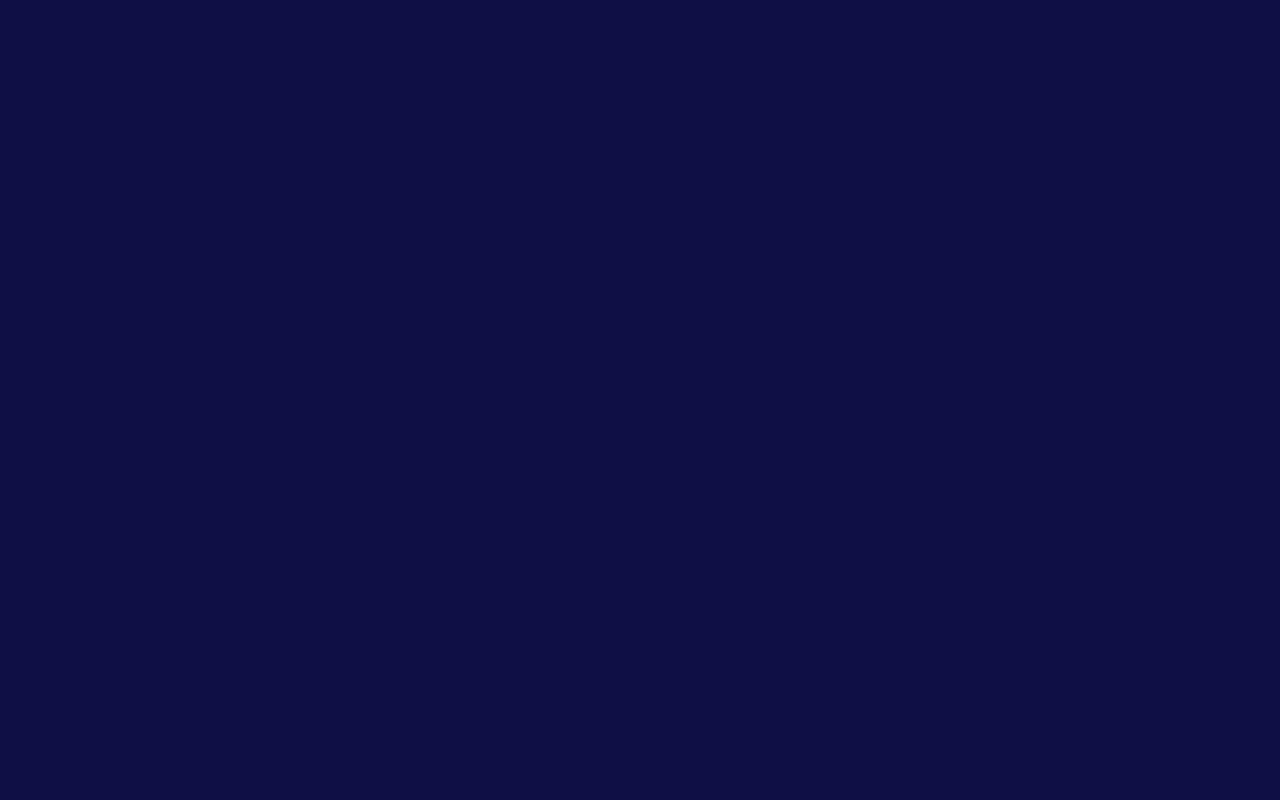
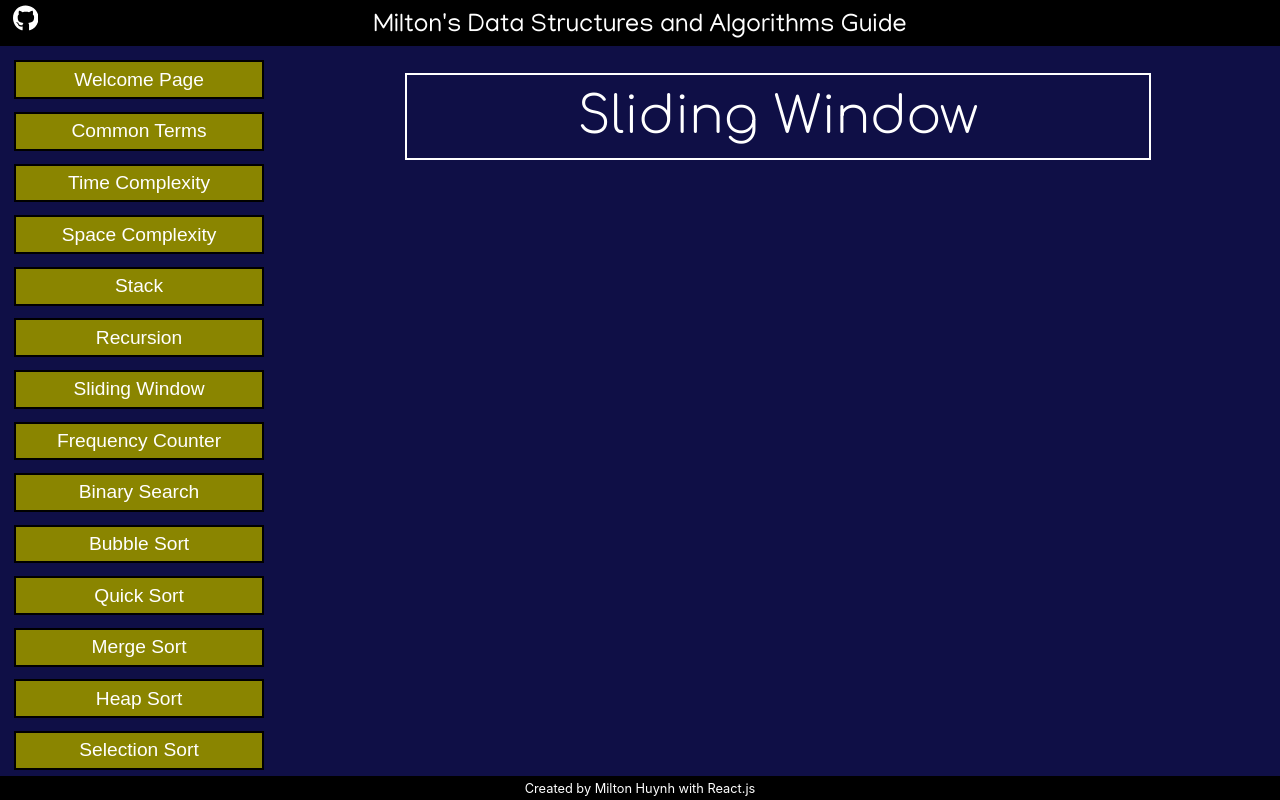
Before and after one commit to miltonhuynh/DSA-guide, a React (Create React App) app in the folder app/: page /DSA-guide/SlidingWindow in a window 1280 px wide. Before the commit this address had no page. Built offline with nearby package versions, Linux system fonts and the light colour scheme; a web font is replaced by a local one.

Commit message:
Added sliding window pattern page

```diff
--- a/app/src/Components/Nav.js
+++ b/app/src/Components/Nav.js
@@ -12,6 +12,7 @@ export default function Nav() {
       <div class="Concept_Links" onClick={() => navigate("SpaceComplexity")}>Space Complexity</div>
       <div class="Concept_Links" onClick={() => navigate("Stack")}>Stack</div>
       <div class="Concept_Links" onClick={() => navigate("Recursion")}>Recursion</div>
+      <div class="Concept_Links" onClick={() => navigate("SlidingWindow")}>Sliding Window</div>
       <div class="Concept_Links" onClick={() => navigate("FrequencyCounter")}>Frequency Counter</div>
       <div class="Concept_Links" onClick={() => navigate("BinarySearch")}>Binary Search</div>
       <div class="Concept_Links"  onClick={() => navigate("BubbleSort")}>Bubble Sort</div>
--- /dev/null
+++ b/app/src/Concepts/SlidingWindow.js
@@ -0,0 +1,9 @@
+import React from 'react'
+
+export default function SlidingWindow() {
+  return (
+    <div class="Concept_page">
+    <div class="Concept_title">Sliding Window</div>
+  </div>
+  )
+}
--- a/app/src/index.js
+++ b/app/src/index.js
@@ -22,6 +22,7 @@ import Definitions from './Concepts/Definitions';
 import SpaceComplexity from './Concepts/SpaceComplexity';
 import FrequencyCounter from './Concepts/FrequencyCounter';
 import Recursion from './Concepts/Recursion';
+import SlidingWindow from './Concepts/SlidingWindow';
 
 const root = ReactDOM.createRoot(document.getElementById('root'));
 root.render(
@@ -47,6 +48,7 @@ root.render(
         <Route path="/DSA-guide/PriorityQueue" element={<PriorityQueue />} />
         <Route path="/DSA-guide/Definitions" element={<Definitions />} />
         <Route path="/DSA-guide/Recursion" element={<Recursion />} />
+        <Route path="/DSA-guide/SlidingWindow" element={<SlidingWindow />} />
       </Route>
     </Routes>
   </BrowserRouter>
```
